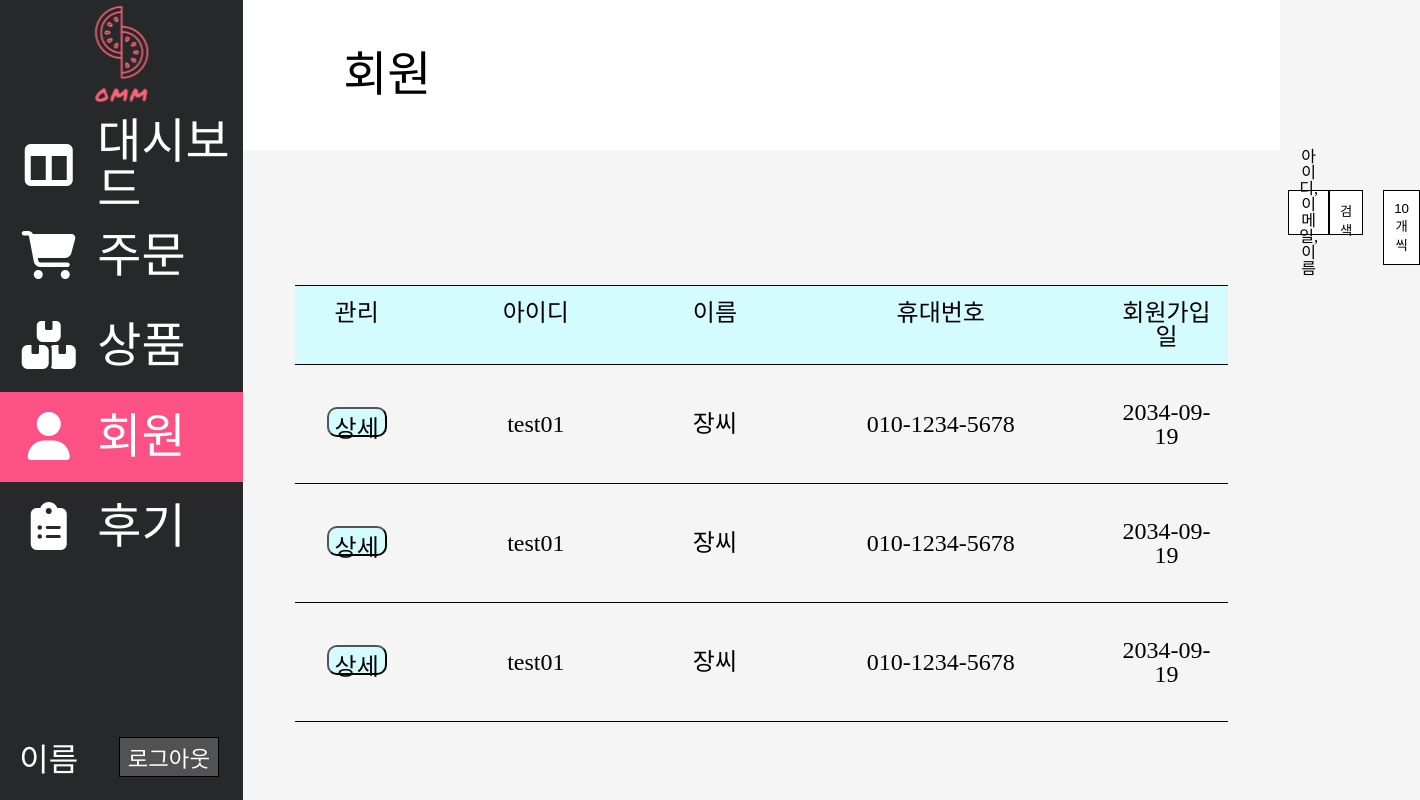
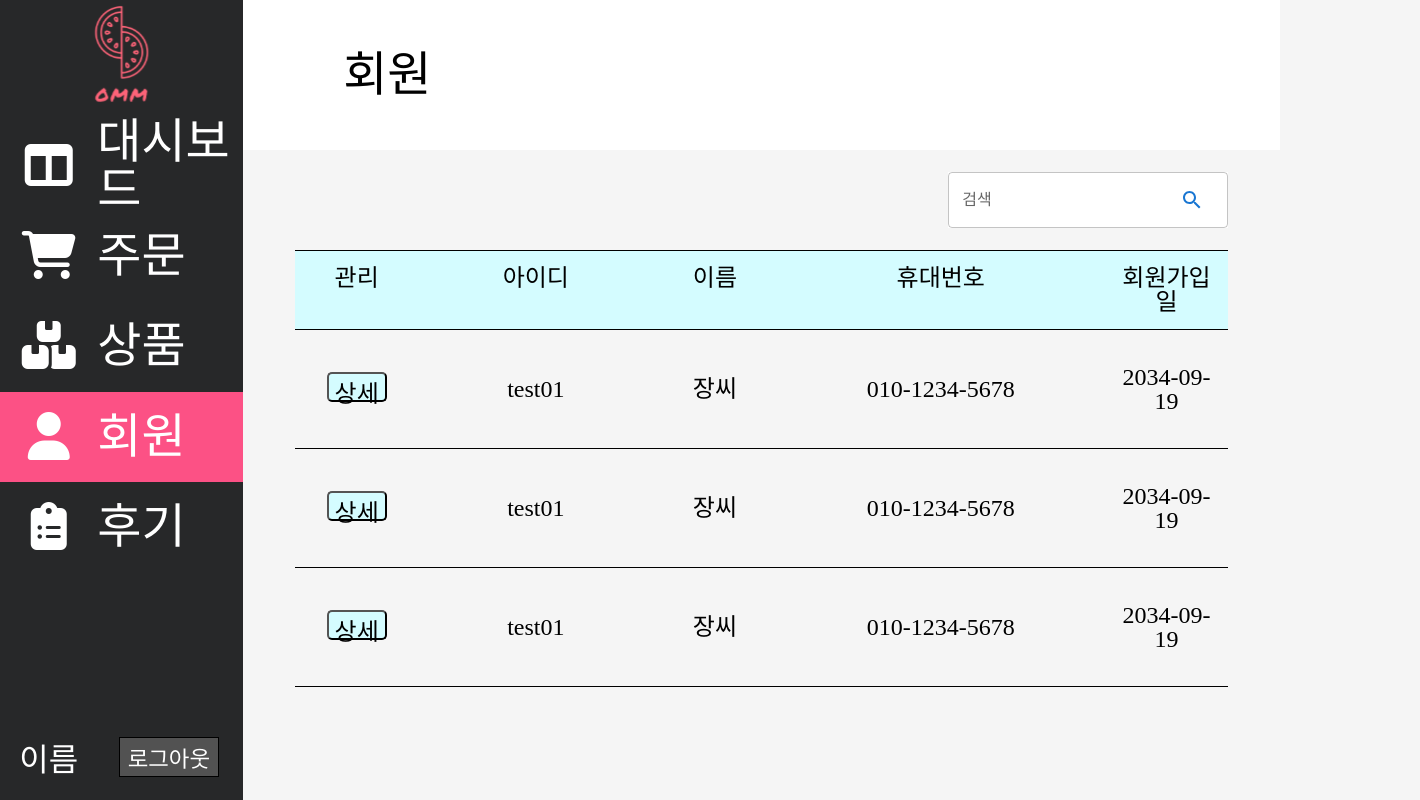
Before and after one commit to Ukdam/OMM_admin, a React (Create React App) app: page /user in a window 1280 px wide. Shown: the whole page, 1420 px wide, since content can reach past the window. Built offline with nearby package versions, Linux system fonts and the light colour scheme; a web font is replaced by a local one.

Commit message:
회원 검색창, 상세 버튼 디자인, 취소 버튼 위치 수정

```diff
--- a/src/css/Admin_UserDetailPage.css
+++ b/src/css/Admin_UserDetailPage.css
@@ -4,7 +4,7 @@
     border: 1;
     border-radius: 15px;
     font-size: 28px;
-    margin-left: 900px;
+    margin-left: 1090px;
     padding: 15px 40px 15px 40px;
     cursor: pointer;
 }
--- a/src/css/Admin_UserPage.css
+++ b/src/css/Admin_UserPage.css
@@ -146,7 +146,7 @@ margin-left: 1045px;
 
 .U_detail_btn {
   background-color: #d4fcff;
-  border-radius: 10px;
+  border-radius: 5px;
   width: 60px;
   height: 30px;
   padding: 0 5px 0 5px;
@@ -158,13 +158,19 @@ margin-left: 1045px;
   width: 20%;
 }
 
-/*
-.U_list_container>span:nth-child(2) {
-  margin-right: 80px;
+.rp_search_container {
+  width: 90%;
+  height: 100px;
+  line-height: 100px;
+  display: flex;
+  margin: auto;
+  align-items: center;
+  text-align: center;
+  justify-content: right;
 }
 
-.U_list_container>span:nth-child(3) {}
-
-.U_list_container>span:nth-child(4) {}
-
-.U_list_container>span:nth-child(5) {} */
+.rp_search_box {
+  width: 30%;
+  height: 56px;
+  background-color: white;
+}
--- a/src/pages/Admin_UserPage.js
+++ b/src/pages/Admin_UserPage.js
@@ -1,20 +1,65 @@
 import "../css/Admin_UserPage.css";
+
+import {
+  Backdrop,
+  Chip,
+  Divider,
+  Fade,
+  IconButton,
+  InputAdornment,
+  Modal,
+  Rating,
+  TextField,
+  styled,
+} from "@mui/material";
+import "../css/Admin_ReviewPage.css";
+import { useState } from "react";
+import {
+  Close,
+  Search,
+  Send,
+  ThumbUp,
+  ThumbUpOffAlt,
+} from "@mui/icons-material";
+import { useRef } from "react";
+import Ingredient_DATA from "../datas/Ingredient_DATA.json";
+import { lightGreen } from "@mui/material/colors";
+
 
 export default function Admin_UserPage() {
   function UserDetialPage() {
     window.location = "/user_detail";
   }
+
+  const [searchText, setSearchText] = useState("");
+
+
   return (
     <>
       <main className="main_outlet font_01">
         <div className="user-title-container">회원</div>
-        <div className="user-search-container">
-          <div className="searchbox">
-            <p>아이디, 이메일, 이름</p>
-          </div>
-          <button className="search-button">검색</button>
-          <button className="per-page-button">10개씩</button>
-        </div>
+        <div className="rp_search_container">
+        <div className="rp_search_box">
+              <TextField
+                fullWidth
+                id="rp_searchInput"
+                label="검색"
+                value={searchText}
+                onChange={(event) => {
+                  setSearchText(event.target.value);
+                }}
+                InputProps={{
+                  endAdornment: (
+                    <InputAdornment position="end">
+                      <IconButton color="primary" sx={{ p: "10px" }}>
+                        <Search />
+                      </IconButton>
+                    </InputAdornment>
+                  ),
+                }}
+              />
+              </div>
+            </div>
 
         <div className="Usertable_Line1">
           <div>관리</div>
```
